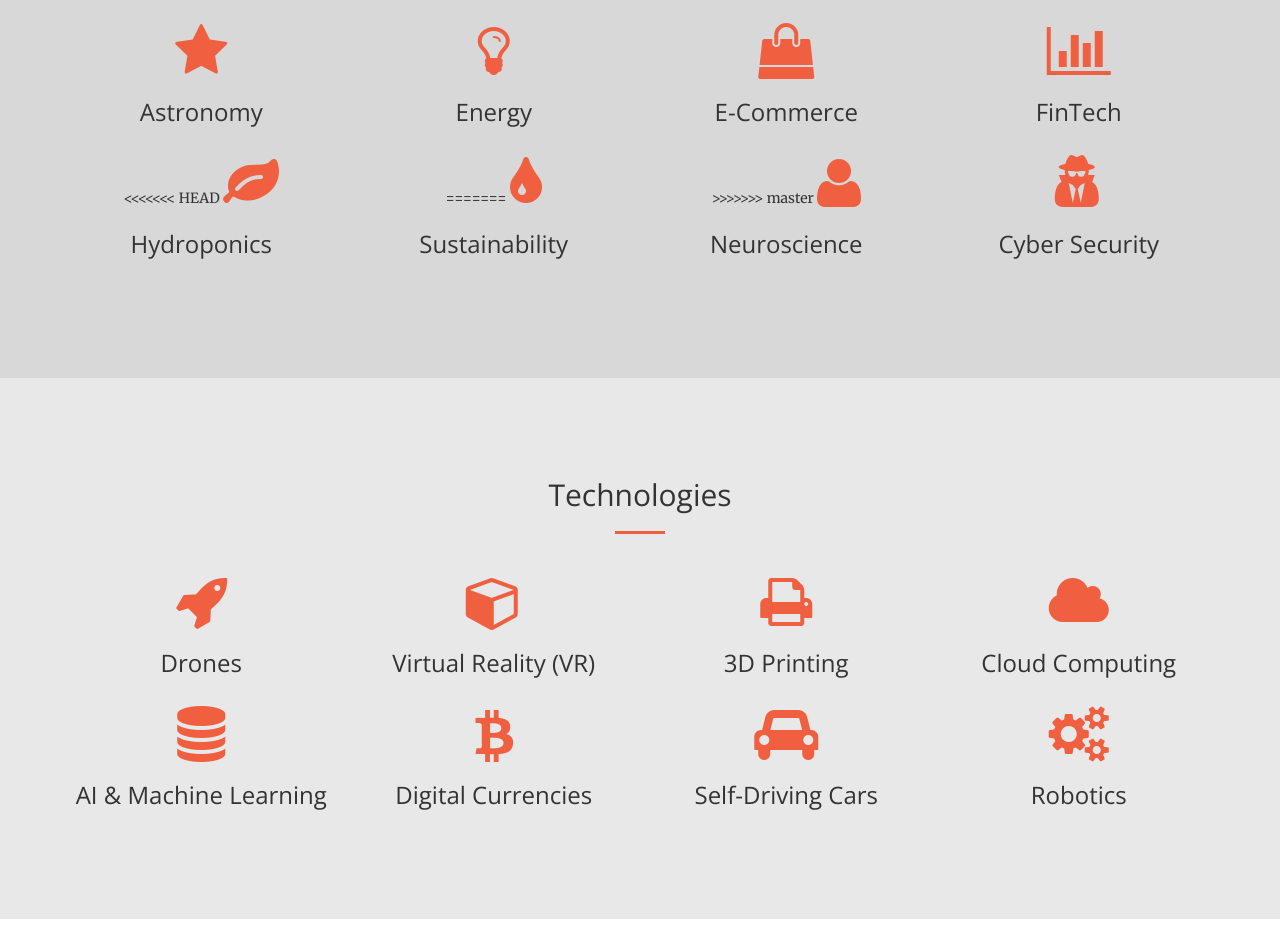
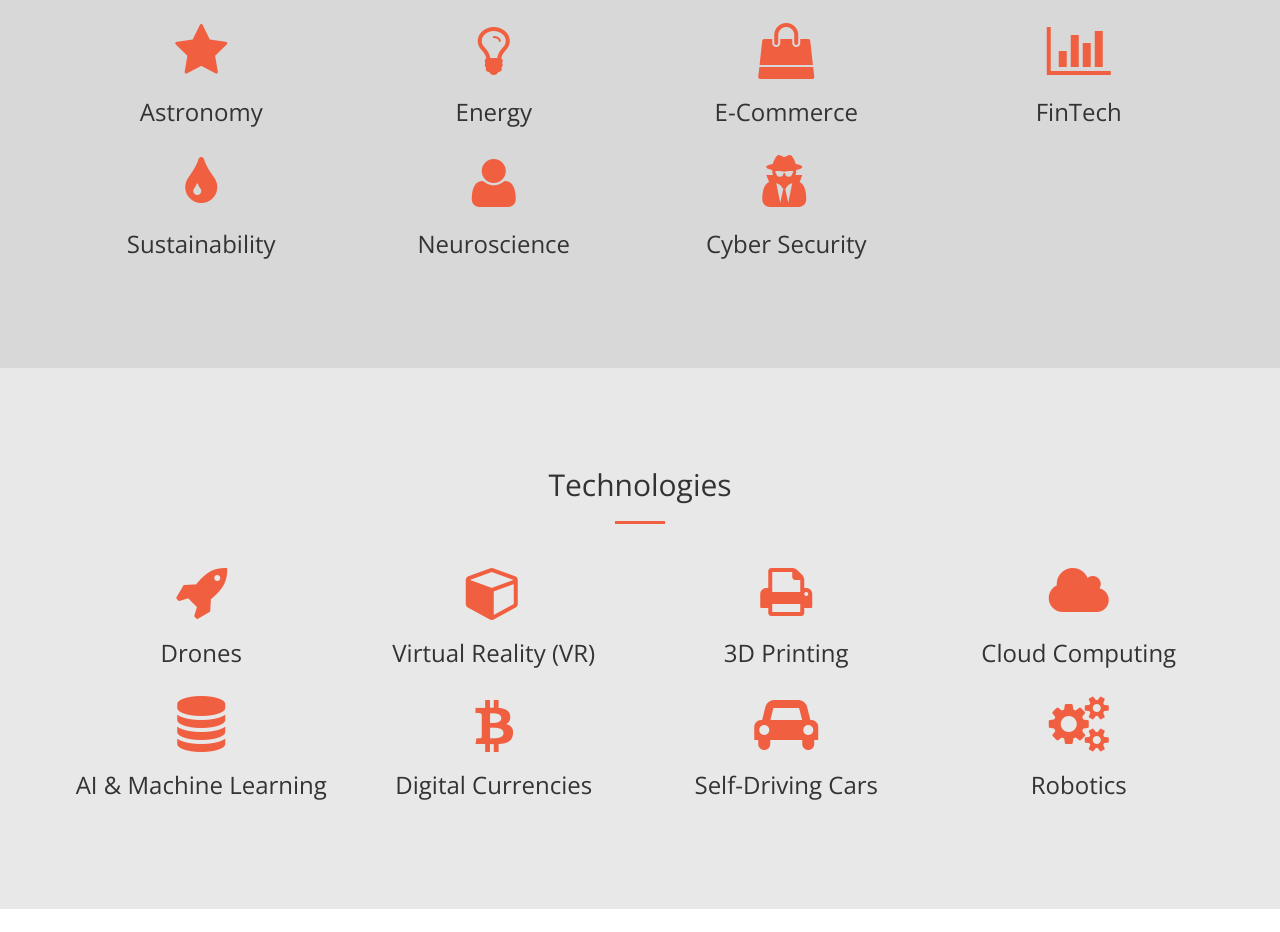
Before and after one commit to AppliedTechLab/appliedtechlab.github.io, a website: page index.html in a window 1280 px wide. Shown: the part 973-1905 px from the top of the page. Drawn offline with nearby package versions, Linux system fonts and the light colour scheme.

Commit message:
merge conflict

```diff
--- a/index.html
+++ b/index.html
@@ -130,15 +130,6 @@
 		</div>
 		<div class="col-lg-3 col-md-6 text-center">
 		    <div class="service-box">
-<<<<<<< HEAD
-		       <i class="fa fa-4x fa-leaf text-primary sr-icons"></i>
-		       <h3>Hydroponics</h3>
-		       <p class="text-muted"></p>
-		    </div>
-		</div>
-		<div class="col-lg-3 col-md-6 text-center" style="padding-top:20px;">
-	            <div class"service-box">
-=======
 		       <i class="fa fa-4x fa-tint text-primary sr-icons"></i>
 		       <h3>Sustainability</h3>
 		       <p class="text-muted"></p>
@@ -146,7 +137,6 @@
 		</div>
     <div class="col-lg-3 col-md-6 text-center">
 		    <div class="service-box">
->>>>>>> master
 	               <i class="fa fa-4x fa-user text-primary sr-icons"></i>
 		       <h3>Neuroscience</h3>
 		       <p class="text-muted"></p>
```
